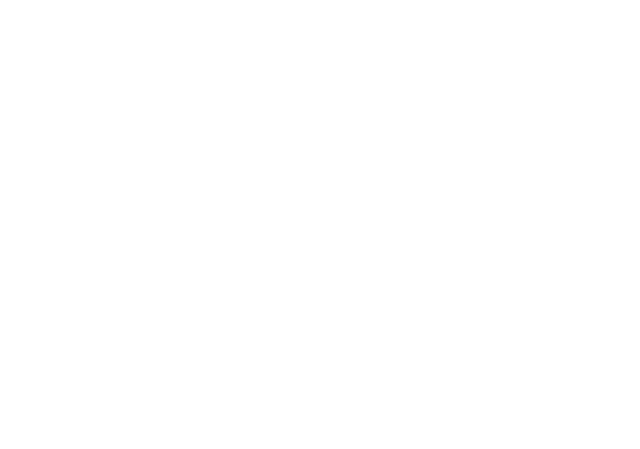
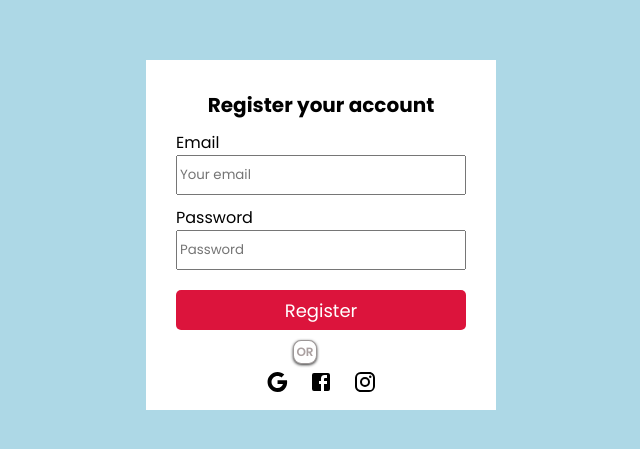
Before and after one commit to KedarKandel/HotelFinder.com, a React (Create React App) app in the folder client/: page /register in a window 1280 px wide. Before the commit this address had no page. Shown: the part 165-614 px from the top of the page, without its empty margins (319-959 px from the left). Built offline with nearby package versions, Linux system fonts and the light colour scheme.

Commit message:
register page start

```diff
--- a/client/src/App.js
+++ b/client/src/App.js
@@ -2,14 +2,18 @@
 import Home from "./pages/home/Home";
 import Hotel from "./pages/hotel/Hotel";
 import HotelList from "./pages/hotelLists/HotelList";
+import Login from "./pages/Login/Login";
+import Register from "./pages/Register/Register";
 
 function App() {
   return (
     <BrowserRouter>
       <Routes>
-        <Route path="/" element={<Home/>} />
-        <Route path="/hotels" element={<HotelList/>}/>
-        <Route path="/hotels/:id" element={<Hotel/>} />
+        <Route path="/" element={<Home />} />
+        <Route path="/hotels" element={<HotelList />} />
+        <Route path="/hotels/:id" element={<Hotel />} />
+        <Route path="/login" element={<Login />} />
+        <Route path="/register" element={<Register />} />
       </Routes>
     </BrowserRouter>
   );
--- a/client/src/components/navbar/Navbar.jsx
+++ b/client/src/components/navbar/Navbar.jsx
@@ -1,17 +1,25 @@
-import "./navbar.css"
+import "./navbar.css";
+import { Link } from "react-router-dom";
 
 const Navbar = () => {
   return (
     <div className="navbar">
       <div className="navbarContainer">
+        <Link to="/" style={{ textDecoration: "none" }}>
           <span className="logo">HotelFinder.com</span>
+        </Link>
+
         <div className="navmenu">
+          <Link to="/register">
             <button className="navBtn">Register</button>
+          </Link>
+          <Link to="/login">
             <button className="navBtn">SignIn</button>
+          </Link>
         </div>
       </div>
     </div>
-  )
-}
+  );
+};
 
-export default Navbar
+export default Navbar;
--- /dev/null
+++ b/client/src/pages/Login/Login.jsx
@@ -0,0 +1,7 @@
+import "./login.css";
+
+const Login = () => {
+  return <div>Login</div>;
+};
+
+export default Login;
--- /dev/null
+++ b/client/src/pages/Register/Register.jsx
@@ -0,0 +1,34 @@
+import "./register.css";
+import GoogleIcon from "@mui/icons-material/Google";
+import FacebookIcon from "@mui/icons-material/Facebook";
+import InstagramIcon from "@mui/icons-material/Instagram";
+
+const Register = () => {
+  return (
+    <>
+      <div className="container">
+        <div className="wrapper">
+          <div className="heading">Register your account</div>
+          <div className="inputFields">
+            <label>Email</label>
+            <input type="text" placeholder="Your email" className="input" />
+            <label>Password</label>
+            <input type="text" placeholder="Password" className="input" />
+            <button>Register</button>
+          </div>
+          <div className="line">
+            <div className="or">OR</div>
+          </div>
+
+          <div className="socialMedia">
+            <GoogleIcon />
+            <FacebookIcon />
+            <InstagramIcon />
+          </div>
+        </div>
+      </div>
+    </>
+  );
+};
+
+export default Register;
--- /dev/null
+++ b/client/src/pages/Register/register.css
@@ -0,0 +1,77 @@
+.container {
+  width: 100%;
+  height: 100vh;
+  background-color: lightBlue;
+  display: flex;
+  justify-content: center;
+  align-items: center;
+}
+
+.wrapper {
+  padding: 20px 30px;
+  height: 350px;
+  width: 350px;
+  background-color: white;
+  display: flex;
+  flex-direction: column;
+  align-items: center;
+}
+
+.heading {
+  font-size: 20px;
+  font-weight: 700;
+  margin: 10px 0px;
+}
+.inputFields {
+  display: flex;
+  flex-direction: column;
+  width: 100%;
+}
+
+.inputFields > input {
+  height: 40px;
+  margin-bottom: 10px;
+  width: 100%;
+  outline: none;
+}
+.inputFields > button {
+  height: 40px;
+  margin-top: 10px;
+  padding: 3px 5px;
+  background-color: crimson;
+  border: none;
+  border-radius: 5px;
+  color: white;
+  font-size: 18px;
+  cursor: pointer;
+}
+
+.line {
+  background-color: rgb(102, 97, 97);
+  position: relative;
+  margin-top: 20px;
+  box-shadow: 0 1px 3px rgb(0, 0, 0, 0.8);
+  height: 1.5px;
+  width: 95%;
+}
+
+.or {
+  font-size: 12px;
+  font-weight: 600;
+  color: rgb(170, 160, 160);
+  border: 1px solid rgb(156, 151, 151);
+  box-shadow: 0 1px 3px rgba(0, 0, 0, 0.8);
+  border-radius: 35%;
+  position: absolute;
+  padding: 2px;
+
+  top: -10px;
+  left: 40%;
+  background-color: white;
+}
+
+.socialMedia {
+  margin-top: 20px;
+  display: flex;
+  gap: 20px;
+}
```
Also changed, not shown: client/src/pages/Login/login.css (added). Lines whose indentation alone changed are shown as unchanged.
